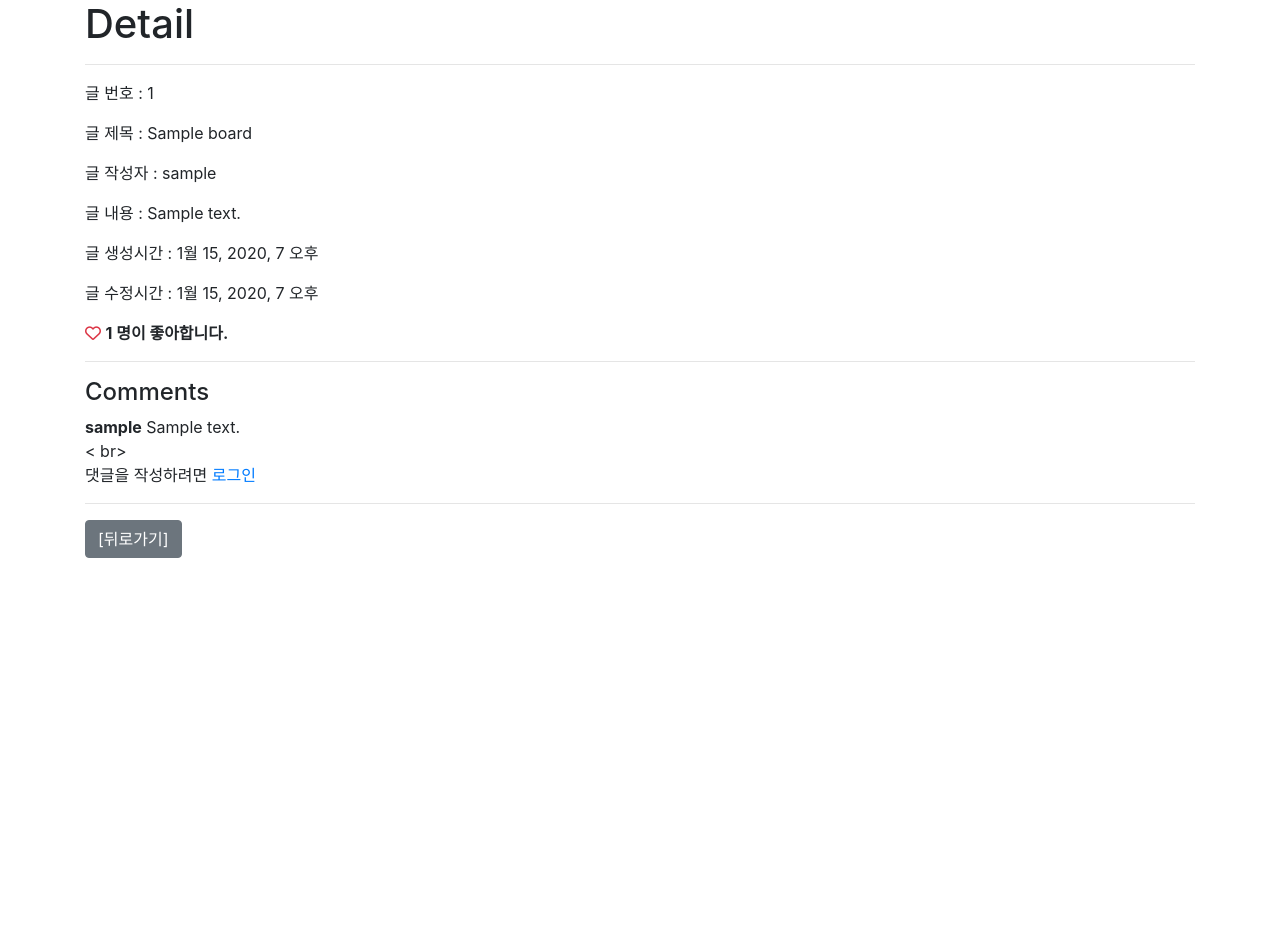
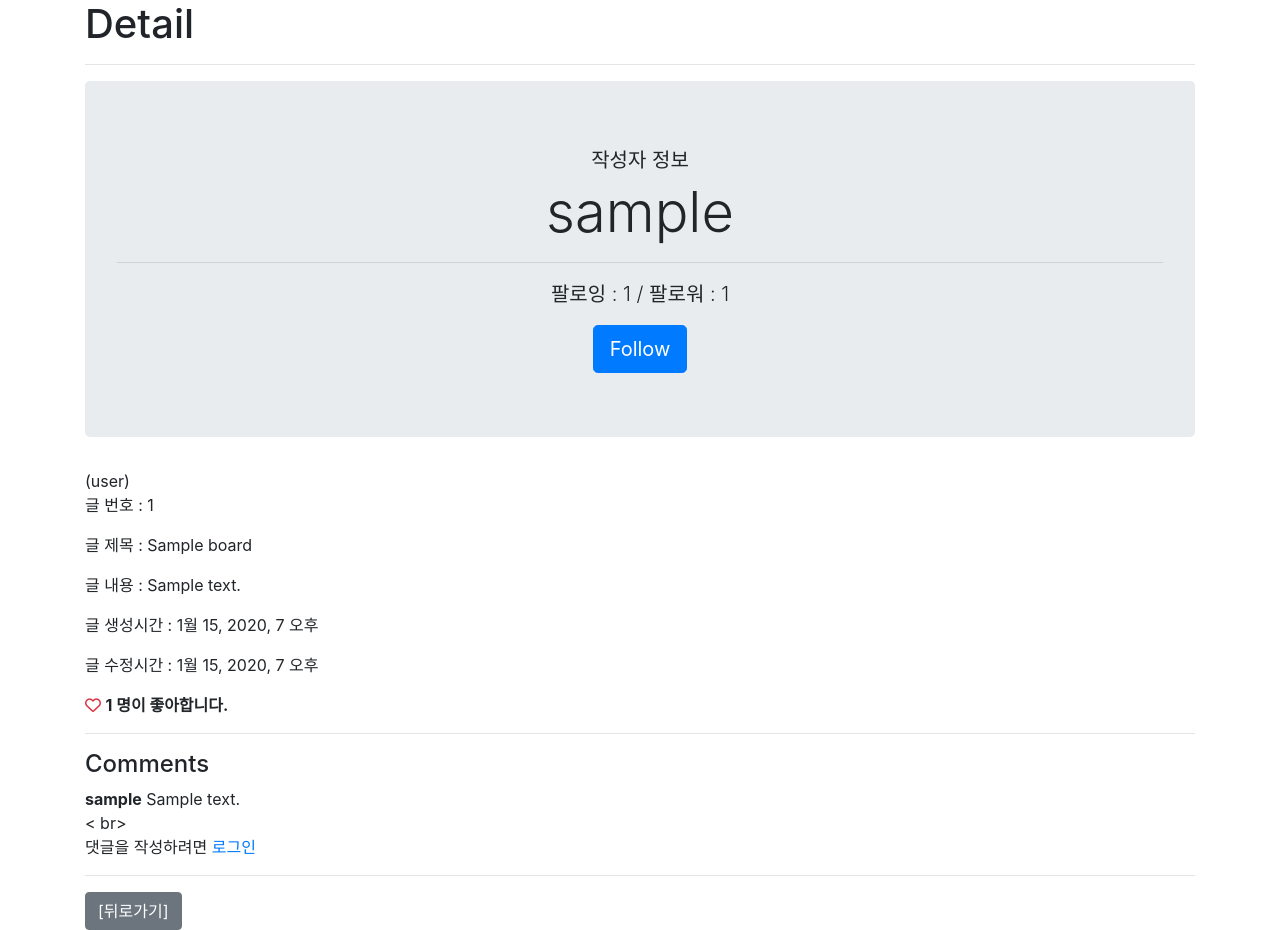
Before and after one commit to KimRanA/django-form, a Django app: page /boards/1 in a window 1280 px wide. Before the commit the page ends 558 px from the top, so only its background shows below. Run offline with Django 3.2, Linux system fonts and the light colour scheme; tables that the repository leaves empty hold one stand-in row (values such as "Sample post"); some libraries are stand-ins or nearby versions.

Commit message:
Implement follow logic

```diff
--- /dev/null
+++ b/boards/templates/boards/_profile.html
@@ -0,0 +1,18 @@
+<div class="jumbotron text-center">
+    <p class="lead mb-1">작성자 정보</p>
+    <h1 class="display-4">{{ board.user}}</h1>
+    <hr />
+    <p class="lead">
+        팔로잉 : {{ person.followings.all | length}} / 팔로워 : {{ person.followers.all | length}}
+    </p>
+    {% if person != user %}
+        <a href="{% url 'boards:follow' board.pk board.user_id %}" class="btn btn-primary btn-lg">
+            {% if user in person.followers.all %}
+                UnFollow
+            {% else %}
+                Follow
+            {% endif %}
+        </a>
+    {% endif %}
+</div>
+(user)
--- a/boards/templates/boards/detail.html
+++ b/boards/templates/boards/detail.html
@@ -3,9 +3,10 @@
 {% block body %}
     <h1>Detail</h1>
     <hr />
+    {% include 'boards/_profile.html' %}
     <p>글 번호 : {{ board.pk }}</p>
     <p>글 제목 : {{ board.title }}</p>
-    <p>글 작성자 : {{ board.user.username }}</p>
+<!--    <p>글 작성자 : {{ board.user.username }}</p>-->
     <p>글 내용 : {{ board.content}}</p>
     <p>글 생성시간 : {{ board.created_at }}</p>
     <p>글 수정시간 : {{ board.updated_at}}</p>
@@ -31,7 +32,7 @@
             {% endif %}
     </div>
 
-    {% empty %}}
+    {% empty %}
     <p>아직 댓글이 없습니다.</p>
     {% endfor %}
 
--- a/boards/urls.py
+++ b/boards/urls.py
@@ -20,4 +20,9 @@ urlpatterns = [
 
     # like
     path('<int:board_pk>/like/', views.like, name='like'),
+
+    # follow
+    # /boards/3/follow/1/
+    path('<int:board_pk>/follow/<int:user_pk>/', views.follow, name='follow'),
+
 ]
--- a/boards/views.py
+++ b/boards/views.py
@@ -3,6 +3,7 @@ from .models import Board, Comment
 from .forms import BoardForm, CommentForm
 from django.views.decorators.http import require_POST, require_GET, require_http_methods
 from django.contrib.auth.decorators import login_required
+from django.contrib.auth import get_user_model
 
 
 # Board 의 리스트
@@ -42,10 +43,12 @@ def detail(request, board_pk):
 #    Comment.objects.all()  # 모든 댓글이 꺼내지게 됨.
     comments = board.comment_set.order_by('-pk')
     comment_form = CommentForm()
+    person = get_object_or_404(get_user_model(), pk=board.user_id)
     context = {
         'board': board,
         'comment_form': comment_form,
         'comments': comments,
+        'person': person,
         }
     return render(request, 'boards/detail.html', context)
 
@@ -109,6 +112,7 @@ def comments_delete(request, board_pk, comment_pk):
     return redirect('boards:detail', board_pk)
 
 
+@login_required()
 def like(request, board_pk):
     board = get_object_or_404(Board, pk=board_pk)
     user = request.user
@@ -126,6 +130,21 @@ def like(request, board_pk):
         board.like_users.remove(user)
     else:
         user.like_boards.add(board)
+    return redirect('boards:detail', board_pk)
 
 
+@login_required()
+def follow(request, board_pk, user_pk):
+    # 팔로우 기능을 구현
+    user = request.user
+    person = get_object_or_404(get_user_model(), pk=user_pk)  # user_pk 유저
+
+    # person 의 팔로워 목록에 user 가 없다면 추가하기
+    # 그렇지 않고 팔로워 목록에 user 가 이미 존재한다면 제거하기
+    # 만약에 user == person 이면 if문 안거치고 바로 리다이렉트
+    if user != person:
+        if user in person.followers.all():
+            person.followers.remove(user)
+        else:
+            person.followers.add(user)
     return redirect('boards:detail', board_pk)
```
Also changed, not shown: accounts/views.py (line endings or trailing spaces).
